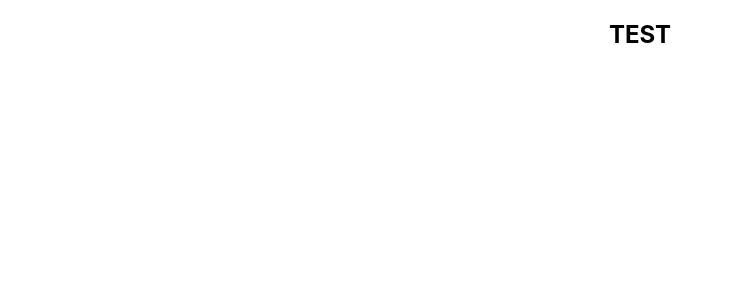
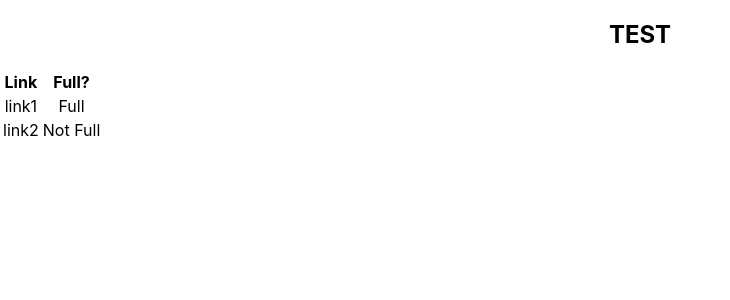
Before and after one commit to AChenny/binqr, a React (Create React App) app: page / in a window 1280 px wide. Shown: the top 300 px of the page, without its empty margins (0-730 px from the left). Built offline with nearby package versions, Linux system fonts and the light colour scheme.

Commit message:
Bin Entry table responds to state

```diff
--- a/src/App.js
+++ b/src/App.js
@@ -1,9 +1,26 @@
 import './App.css';
+import { useState } from 'react';
 
 function App() {
+  const [entries, setEntry] = useState([{id: '1234', link: 'link1', full: true }, {id: '1235', link: 'link2', full: false } ]);
+
   return (
     <div className="App">
       <h2>TEST</h2>
+      <table>
+        <tr>
+        <th>Link</th>
+        <th>Full?</th>
+        </tr>
+          {entries.map((entry, i) => {
+            return [
+              <tr>
+              <td>{entry.link}</td>
+              <td>{entry.full ? 'Full' : 'Not Full'}</td>
+              </tr>
+            ]
+          })}
+      </table>
     </div>
   );
 }
```
Also changed, not shown: .graphqlconfig.yml.
